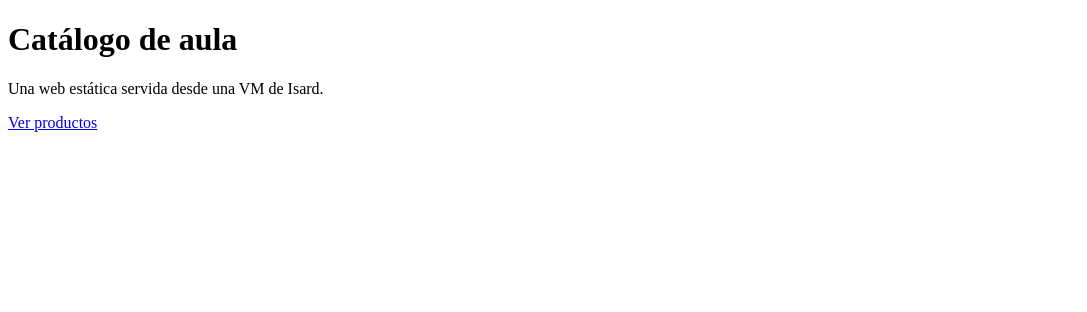
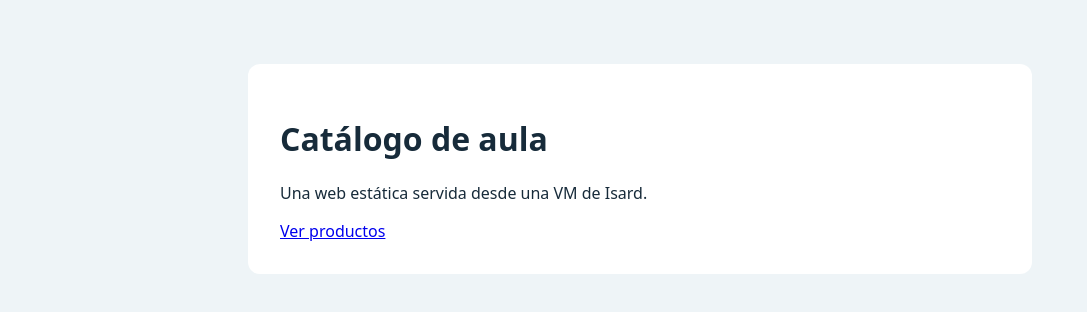
Before and after one commit to norahh-web/p1-diagnostico-isard, a plain HTML site: page index.html in a window 1280 px wide. Shown: the whole page, without its empty margins (0-1087 px from the left). Drawn offline with Linux system fonts and the light colour scheme.

Commit message:
fix: corrige la ruta de la hoja de estilos

```diff
--- a/index.html
+++ b/index.html
@@ -4,7 +4,7 @@
   <meta charset="utf-8">
   <meta name="viewport" content="width=device-width, initial-scale=1">
   <title>Catálogo de aula</title>
-  <link rel="stylesheet" href="css/styles.css">
+  <link rel="stylesheet" href="css/estilos.css">
 </head>
 <body>
   <main>
```
